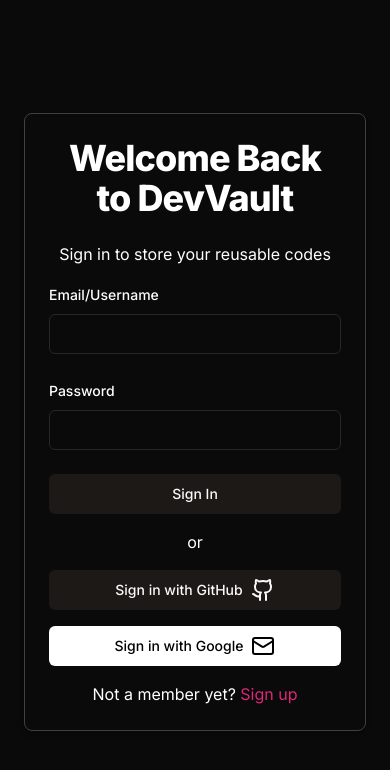
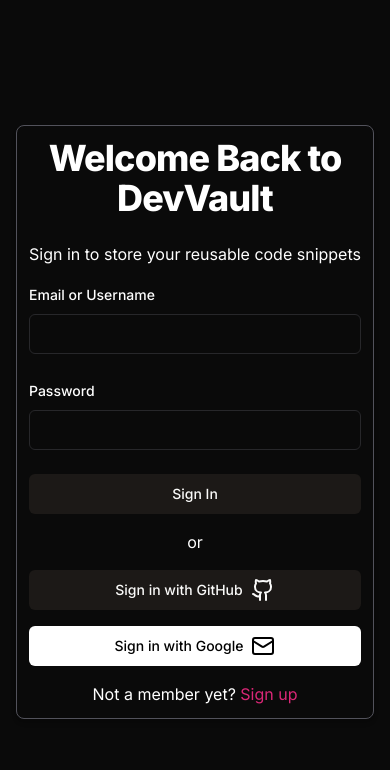
Before and after one commit to AnujChhikara/Vault, a Next.js app: page /Sign-in in a window 390 px wide. Shown: the top 770 px of the page. Built offline with nearby package versions, Linux system fonts and the light colour scheme.

Commit message:
minor style changes

```diff
--- a/src/app/(auth)/Sign-in/page.tsx
+++ b/src/app/(auth)/Sign-in/page.tsx
@@ -61,13 +61,13 @@
 
 
   return (
-    <div className="flex justify-center items-center min-h-screen sm:px-6 md:px-0 bg-black/[0.96]">
-      <div className="w-full max-w-md p-6 space-y-4 bg-transparent text-white border border-zinc-700 rounded-lg shadow-md">
+    <div className="flex justify-center items-center sm:px-4 md:px-0 min-h-screen bg-black/[0.96]">
+  <div className="w-full max-w-md md:p-6 sm:p-3  space-y-4 bg-transparent text-white border border-zinc-600 rounded-lg shadow-md">
     <div className="text-center">
       <h1 className="text-4xl font-extrabold tracking-tight lg:text-5xl mb-6">
         Welcome Back to DevVault
       </h1>
-          <p className="mb-4">Sign in to store your reusable codes</p>
+      <p className="mb-4">Sign in to store your reusable code snippets</p>
     </div>
     <Form {...form}>
       <form onSubmit={form.handleSubmit(onSubmit)} className="space-y-6">
@@ -76,7 +76,7 @@
           control={form.control}
           render={({ field }) => (
             <FormItem>
-                  <FormLabel>Email/Username</FormLabel>
+              <FormLabel>Email or Username</FormLabel>
               <Input className="bg-transparent border-zinc-800" {...field} />
               <FormMessage />
             </FormItem>
@@ -105,7 +105,7 @@
         </Button>
       </form>
     </Form>
-        <p className='text-center'>or</p>
+    <p className="text-center">or</p>
     <Button onClick={githubSubmit} className="flex space-x-2 w-full items-center">
       <p>Sign in with GitHub</p> <Github />
     </Button>
@@ -122,5 +122,6 @@
     </div>
   </div>
 </div>
+
   );
 }
--- a/src/app/(auth)/sign-up/page.tsx
+++ b/src/app/(auth)/sign-up/page.tsx
@@ -90,13 +90,15 @@
   }
 
   return (
-   <div className="flex justify-center items-center sm:px-4 md:px-0 min-h-screen  bg-black/[0.96]">
-      <div className="w-full max-w-md p-6 space-y-6 bg-transparent text-white border border-zinc-800 rounded-lg shadow-md">
+<div className="flex justify-center items-center sm:px-4 md:px-0 min-h-screen bg-black/[0.96]">
+  <div className="w-full max-w-md md:p-6 sm:p-3 space-y-6 bg-transparent text-white border border-zinc-600 rounded-lg shadow-md">
     <div className="text-center">
       <h1 className="text-4xl font-bold tracking-tight lg:text-5xl mb-4">
         Welcome to DevVault!
       </h1>
-          <p className="mb-3 font-bold tracking-tight text-zinc-400">Start Organizing Your Code - Sign Up Now!</p>
+      <p className="mb-3 font-bold tracking-tight text-zinc-400">
+        Start Organizing Your Code - Sign Up Now!
+      </p>
     </div>
     <Form {...form}>
       <form onSubmit={form.handleSubmit(onSubmit)} className="space-y-6">
@@ -106,20 +108,19 @@
           render={({ field }) => (
             <FormItem>
               <FormLabel>Username</FormLabel>
-                  <Input className='bg-transparent border-zinc-800'
+              <Input
+                className="bg-transparent border-zinc-800"
                 {...field}
                 onChange={(e) => {
                   field.onChange(e);
                   debounce(e.target.value);
                 }}
               />
-                  {isCheckingUsername && <Loader2 className="animate-spin " />}
+              {isCheckingUsername && <Loader2 className="animate-spin" />}
               {!isCheckingUsername && usernameMessage && (
                 <p
                   className={`text-sm ${
-                        usernameMessage === 'Username is available'
-                          ? 'text-green-500'
-                          : 'text-red-500'
+                    usernameMessage === 'Username is available' ? 'text-green-500' : 'text-red-500'
                   }`}
                 >
                   {usernameMessage}
@@ -135,25 +136,24 @@
           render={({ field }) => (
             <FormItem>
               <FormLabel>Email</FormLabel>
-                  <Input className='bg-transparent border-zinc-800' {...field} name="email" />
-                  <p className='text-muted text-zinc-400 text-sm'>We&apos;ll send you a verification code shortly.</p>
+              <Input className="bg-transparent border-zinc-800" {...field} name="email" />
+              <p className="text-sm text-zinc-400">We&apos;ll send you a verification code shortly.</p>
               <FormMessage />
             </FormItem>
           )}
         />
-
         <FormField
           name="password"
           control={form.control}
           render={({ field }) => (
             <FormItem>
               <FormLabel>Password</FormLabel>
-                  <Input className='bg-transparent border-zinc-800' type="password" {...field} name="password" />
+              <Input className="bg-transparent border-zinc-800" type="password" {...field} name="password" />
               <FormMessage />
             </FormItem>
           )}
         />
-            <Button type="submit" className='w-full' disabled={isSubmitting}>
+        <Button type="submit" className="w-full" disabled={isSubmitting}>
           {isSubmitting ? (
             <>
               <Loader2 className="mr-2 h-4 w-4 animate-spin" />
@@ -168,12 +168,13 @@
     <div className="text-center mt-4">
       <p>
         Already a member?{' '}
-            <Link href="/Sign-in" className="text-pink-600 hover:text-pink-800">
+        <Link href="/sign-in" className="text-pink-600 hover:text-pink-800">
           Sign in
         </Link>
       </p>
     </div>
   </div>
 </div>
+
   )
 }
--- a/src/app/(auth)/verify/[username]/page.tsx
+++ b/src/app/(auth)/verify/[username]/page.tsx
@@ -47,7 +47,7 @@
   }
   return (
      <div className="bg-black/[0.96] min-h-screen text-white">
-      <div className=' h-screen w-screen flex items-center justify-center'>
+      <div className=' h-screen w-screen flex md:items-center sm:pt-8  md:pt-0 sm:items-start justify-center'>
 
 
       <div className="sm:w-[330px] md:w-auto md:py-8 md:px-8 sm:py-8 sm:px-4 space-y-8  border text-white rounded-lg shadow-md">
--- a/src/components/Sections/Footer.tsx
+++ b/src/components/Sections/Footer.tsx
@@ -7,7 +7,7 @@
   return (
    <div className="flex flex-col space-y-2 pt-8 sm:px-4 md:px-0 justify-center items-center">
     <p className="text-3xl text-zinc-300 font-bold">Let&lsquo;s Collaborate</p>
-    <p className="text-zinc-400 pb-10">Hey there! Want to collaborate with me? Let&lsquo;s join forces and make magic happen! 💫</p>
+    <p className="text-zinc-400 pb-10 text-center">Hey there! Want to collaborate with me? Let&lsquo;s join forces and make magic happen! 💫</p>
     <button className=" p-2 rounded-lg shadow-inner shadow-white font-semibold bg-gradient-to-r from-stone-500 via-stone-600 to-stone-900 ">
         <a href="mailTo:anujchhikara07@gmail.com">Contact Me</a>
     </button>
```
Lines whose indentation alone changed are shown as unchanged.
